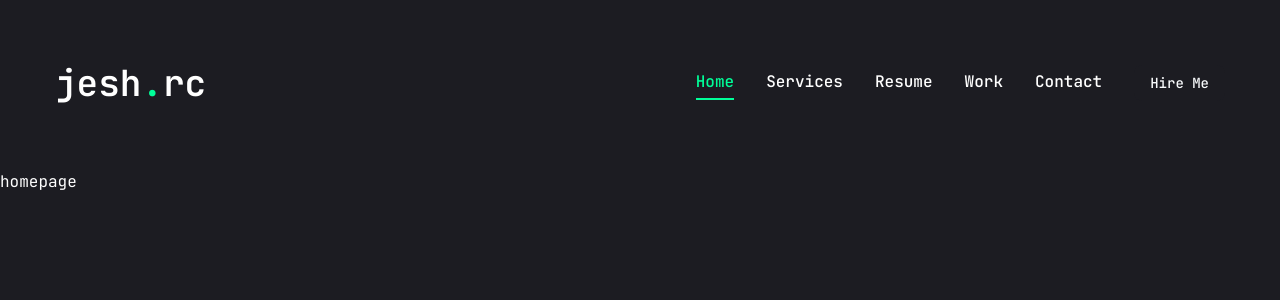
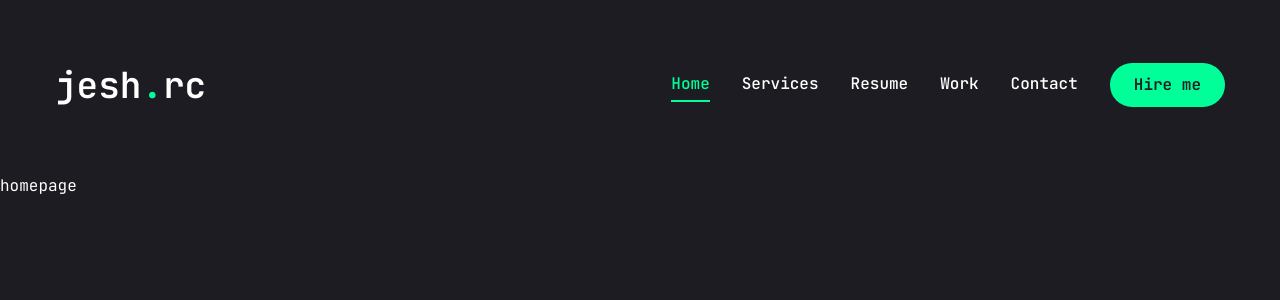
Before and after one commit to jesh-rc/Portfolio, a Next.js app: page / in a window 1280 px wide. Shown: the top 300 px of the page. Built offline with nearby package versions, Linux system fonts and the light colour scheme.

Commit message:
Completed Header, Navs, and Stair animations
- Created and completed MobileNav component
- Completed Stairs and StairTransition components
- Updated sheet.jsx UI component in order to complete MobileNav component
- Updated button.jsx UI component in order to style Hire me button

```diff
--- a/components/Header.jsx
+++ b/components/Header.jsx
@@ -3,6 +3,7 @@ import { Button } from "./ui/button";
 
 // Components
 import Nav from "./Nav";
+import MobileNav from "./MobileNav";
 
 const Header = () => {
   return (
@@ -17,13 +18,15 @@ const Header = () => {
             {/* desktop nav & hire me button */}
             <div className="hidden xl:flex items-center gap-8">
                 <Nav />
-                <Link href="/contact">
-                    <Button>Hire Me</Button>
-                </Link>
+                <Button asChild>
+                    <Link href="/contact">Hire me</Link>
+                </Button>
             </div>
 
             {/* mobile nav */}
-            <div className="xl:hidden">mobile nav</div>
+            <div className="xl:hidden">
+                <MobileNav />
+            </div>
         </div>
     </header>
   );
--- /dev/null
+++ b/components/MobileNav.jsx
@@ -0,0 +1,69 @@
+"use client";
+
+import { Sheet, SheetContent, SheetTrigger } from '@/components/ui/sheet';
+import { usePathname } from 'next/navigation';
+import Link from 'next/link';
+import { CiMenuFries } from 'react-icons/ci';
+
+const links = [
+    {
+        name: 'home',
+        path: '/'
+    },
+    {
+        name: 'services',
+        path: '/services'
+    },
+    {
+        name: 'resume',
+        path: '/resume'
+    },
+    {
+        name: 'work',
+        path: '/work'
+    },
+    {
+        name: 'contact',
+        path: '/contact'
+    },
+]
+
+const MobileNav = () => {
+    const pathname = usePathname();
+    return (
+        <Sheet>
+            <SheetTrigger className="flex justify-center items-center">
+                <CiMenuFries className="text-[32px] text-accent" />
+            </SheetTrigger>
+            <SheetContent className="flex flex-col p-4">
+                {/* logo */}
+                <div className="mt-32 mb-40 text-center text-2xl">
+                    <Link href="/">
+                        <h1 className='text-4xl font-semibold'>
+                            jesh<span className="text-accent">.</span>rc
+                        </h1>
+                    </Link>
+                </div>
+                {/* nav */}
+                <nav className='flex flex-col justify-center items-center gap-8'>
+                    {links.map((link, index) => {
+                        return (
+                            <Link
+                                href={link.path}
+                                key={index}
+                                className={`${
+                                    link.path === pathname &&
+                                    "text-accent border-b-2 border-accent"
+                                } text-xl capitalize hover:text-accent transition-all`}
+                            >
+                                {link.name}
+                            </Link>
+                        );
+                    })}
+                </nav>
+            </SheetContent>
+        </Sheet>
+    );
+};
+
+export default MobileNav;
--- a/components/StairTransition.jsx
+++ b/components/StairTransition.jsx
@@ -14,10 +14,16 @@ const StairTransition = () => {
         <>
             <AnimatePresence mode="wait">
                 <div key={pathname}>
-                    <div className="h-screen w-screen fixed top-0 left-0 right-0
-                    pointer-events-none z-40 flex">
+                    <div className={`h-screen w-screen fixed top-0 left-0 right-0
+                        pointer-events-none z-40 flex`}>
                         <Stairs />
                     </div>
+                    <motion.div className={`h-screen w-screen fixed bg-primary top-0
+                        pointer-events-none`} initial={{opacity: 1}} animate={{
+                            opacity: 0,
+                            transition: { delay: 1, duration: 0.4, ease: "easeInOut" },
+                        }}/>
+
                 </div>
             </AnimatePresence>
         </>
--- a/components/Stairs.jsx
+++ b/components/Stairs.jsx
@@ -15,7 +15,7 @@ const stairAnimation = {
 
 
 // Calculate the reverse index for staggered delay
-const reversdeIndex = (index) => {
+const reversedIndex = (index) => {
     const totalSteps = 6; // Number of steps
     return totalSteps - index - 1;
 };
@@ -29,6 +29,19 @@ const Stairs = () => {
             The delay for each div is calculated dynamically based on its reversed index,
             creating a staggered effect with decreasing delay for each subsequent step.
             */}
+            {[...Array(6)].map((_, index) => {
+                return (
+                    <motion.div
+                        key={index} variants={stairAnimation} initial="initial"
+                        animate="animate" exit="exit" transition={{
+                            duration: 0.4,
+                            ease: 'easeInOut',
+                            delay: reversedIndex(index) * 0.1,
+                        }}
+                        className="h-full w-full bg-white relative"
+                    />
+                );
+            })}
         </>
     );
 };
--- a/components/ui/button.jsx
+++ b/components/ui/button.jsx
@@ -5,25 +5,20 @@ import { cva } from "class-variance-authority";
 import { cn } from "@/lib/utils"
 
 const buttonVariants = cva(
-  "inline-flex items-center justify-center gap-2 whitespace-nowrap rounded-md text-sm font-medium transition-all disabled:pointer-events-none disabled:opacity-50 [&_svg]:pointer-events-none [&_svg:not([class*='size-'])]:size-4 shrink-0 [&_svg]:shrink-0 outline-none focus-visible:border-ring focus-visible:ring-ring/50 focus-visible:ring-[3px] aria-invalid:ring-destructive/20 dark:aria-invalid:ring-destructive/40 aria-invalid:border-destructive",
+  `inline-flex items-center justify-center whitespace-nowrap rounded-full text-base
+  font-semibold ring-offset0white transition-colors`,
   {
     variants: {
       variant: {
-        default: "bg-primary text-primary-foreground hover:bg-primary/90",
-        destructive:
-          "bg-destructive text-white hover:bg-destructive/90 focus-visible:ring-destructive/20 dark:focus-visible:ring-destructive/40 dark:bg-destructive/60",
+        default: "bg-accent text-primary hover:bg-accent-hover",
+        primary: 'bg-primary text-white',
         outline:
-          "border bg-background shadow-xs hover:bg-accent hover:text-accent-foreground dark:bg-input/30 dark:border-input dark:hover:bg-input/50",
-        secondary:
-          "bg-secondary text-secondary-foreground hover:bg-secondary/80",
-        ghost:
-          "hover:bg-accent hover:text-accent-foreground dark:hover:bg-accent/50",
-        link: "text-primary underline-offset-4 hover:underline",
+          "border border-accent bg-transparent text-accent hover:bg-accent hover:text-primary",
       },
       size: {
-        default: "h-9 px-4 py-2 has-[>svg]:px-3",
-        sm: "h-8 rounded-md gap-1.5 px-3 has-[>svg]:px-2.5",
-        lg: "h-10 rounded-md px-6 has-[>svg]:px-4",
+        default: "h-[44px] px-6",
+        md: "h-[48px] px-6",
+        lg: "h-[56px] px-8 text-sm uppercase tracking-[2px]",
         icon: "size-9",
         "icon-sm": "size-8",
         "icon-lg": "size-10",
--- a/components/ui/sheet.jsx
+++ b/components/ui/sheet.jsx
@@ -2,9 +2,9 @@
 
 import * as React from "react"
 import * as SheetPrimitive from "@radix-ui/react-dialog"
-import { XIcon } from "lucide-react"
+import { cn } from "@/lib/utils"
 
-import { cn } from "@/lib/utils"
+import {IoMdClose} from "react-icons/io";
 
 function Sheet({
   ...props
@@ -57,9 +57,9 @@ function SheetContent({
       <SheetPrimitive.Content
         data-slot="sheet-content"
         className={cn(
-          "bg-background data-[state=open]:animate-in data-[state=closed]:animate-out fixed z-50 flex flex-col gap-4 shadow-lg transition ease-in-out data-[state=closed]:duration-300 data-[state=open]:duration-500",
+          "bg-primary data-[state=open]:animate-in data-[state=closed]:animate-out fixed z-50 flex flex-col gap-4 shadow-lg transition ease-in-out data-[state=closed]:duration-300 data-[state=open]:duration-500",
           side === "right" &&
-            "data-[state=closed]:slide-out-to-right data-[state=open]:slide-in-from-right inset-y-0 right-0 h-full w-3/4 border-l sm:max-w-sm",
+            "data-[state=closed]:slide-out-to-right data-[state=open]:slide-in-from-right inset-y-0 right-0 h-full w-3/4 sm:max-w-sm",
           side === "left" &&
             "data-[state=closed]:slide-out-to-left data-[state=open]:slide-in-from-left inset-y-0 left-0 h-full w-3/4 border-r sm:max-w-sm",
           side === "top" &&
@@ -71,8 +71,8 @@ function SheetContent({
         {...props}>
         {children}
         <SheetPrimitive.Close
-          className="ring-offset-background focus:ring-ring data-[state=open]:bg-secondary absolute top-4 right-4 rounded-xs opacity-70 transition-opacity hover:opacity-100 focus:ring-2 focus:ring-offset-2 focus:outline-hidden disabled:pointer-events-none">
-          <XIcon className="size-4" />
+          className="absolute right-8 top-8 transition-opacity outline-none cursor-pointer">
+          <IoMdClose className="text-3xl text-accent" />
           <span className="sr-only">Close</span>
         </SheetPrimitive.Close>
       </SheetPrimitive.Content>
--- a/package.json
+++ b/package.json
@@ -22,6 +22,7 @@
     "next": "16.1.1",
     "react": "19.2.3",
     "react-dom": "19.2.3",
+    "react-icons": "^5.5.0",
     "tailwind-merge": "^3.4.0"
   },
   "devDependencies": {
```
Also changed, not shown: 1 other file (tests, documents, lock files or other folders).
